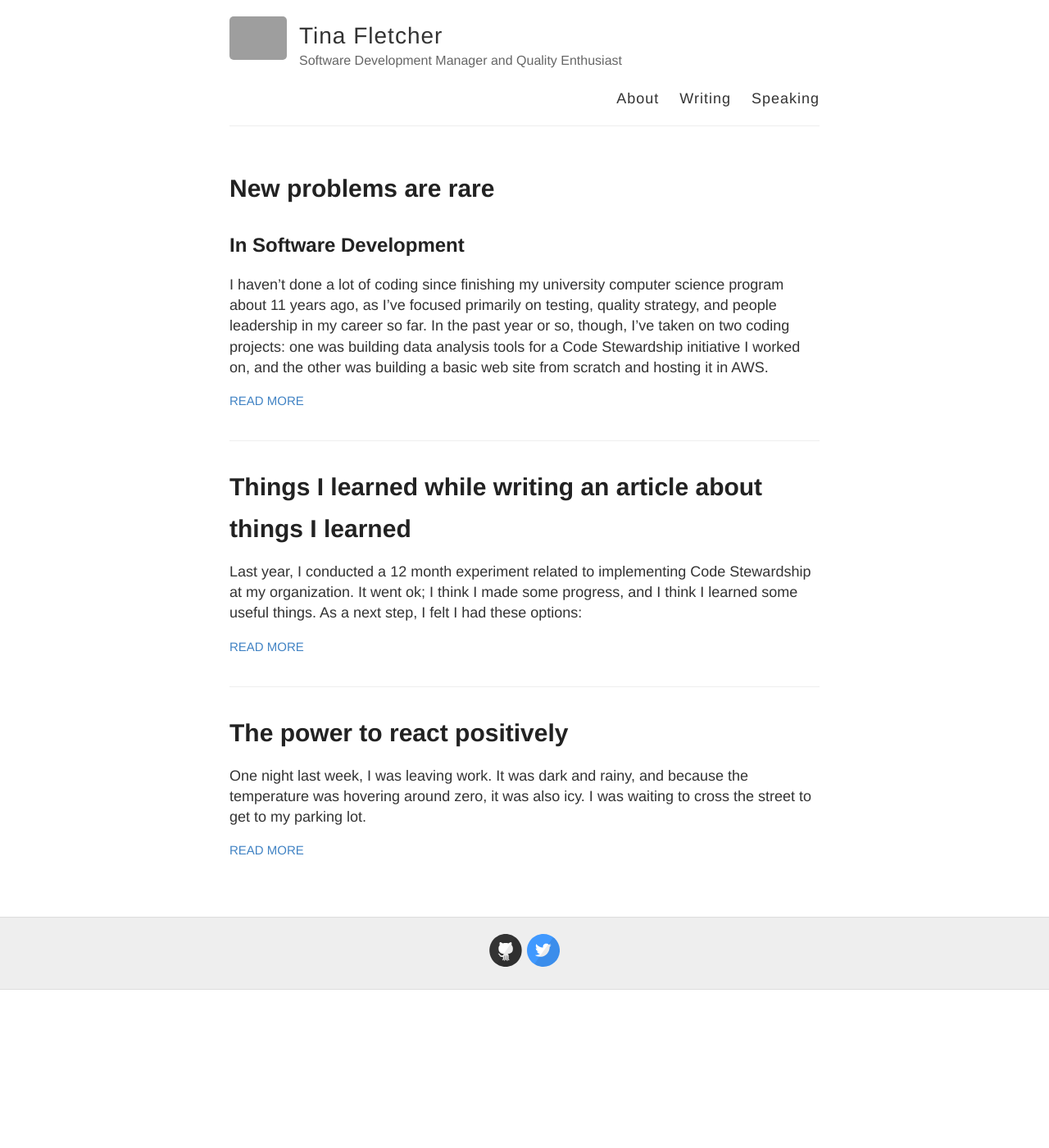
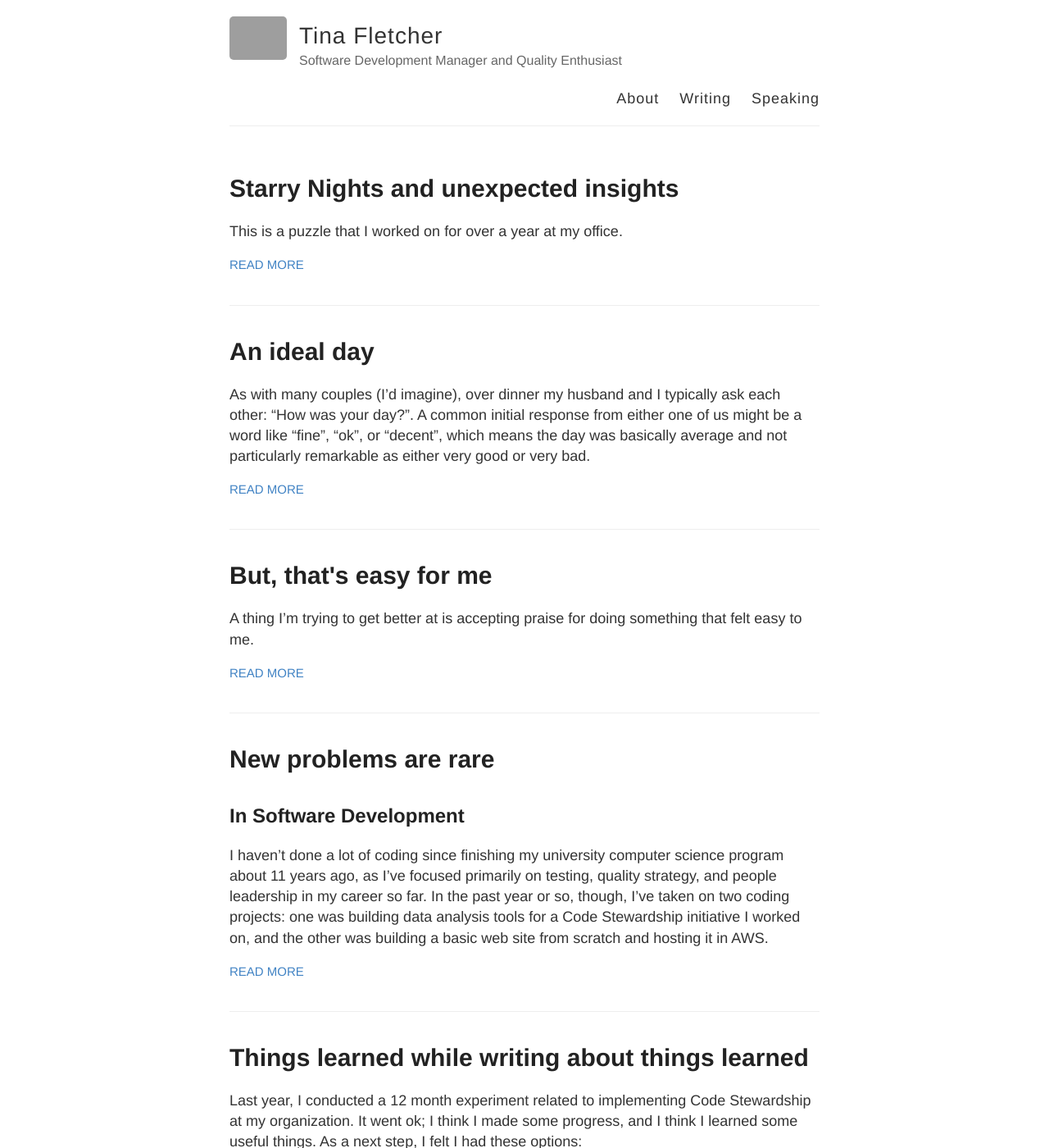
Before and after one commit to tinafletcher/tinafletcher.github.io, a Jekyll site: the page built from index.html, in a window 1280 px wide and 1400 px high. Shown: the whole window at 82% size. Built offline with Jekyll 4.4.1, drawn with Linux system fonts in a browser that asks for light colours; some of the changed lines change nothing that is shown; grey boxes are pictures that could not be loaded.

Commit message:
Adding several more existing blog posts

```diff
--- /dev/null
+++ b/_posts/2018-10-18-An-ideal-day.md
@@ -0,0 +1,34 @@
+---
+layout: post
+title: An ideal day
+---
+
+
+As with many couples (I'd imagine), over dinner my husband and I typically ask each other: "How was your day?". A common initial response from either one of us might be a word like "fine", "ok", or "decent", which means the day was basically average and not particularly remarkable as either very good or very bad.
+
+One day recently, I responded with a fairly enthusiastic "good!", and when my husband asked what had been good about it I struggled to actually come up with a concrete reason why I'd felt my day was better than average. There wasn't any significant or specific event I could point to that had made the day a good one. That seemed strange to me.
+
+The next morning when I got to work, I went over my calendar, email, and Slack messages from the previous day and tried to run through what I had spent my time doing, and how my interactions with other people had gone. I was trying to figure out what combination of small things had added up to a good day. I figured that being able to more consistently and purposefully orchestrate a good day in the future depended on knowing what a good day actually consisted of!
+
+As I thought more about this over the few weeks, and continued to observe the characteristics of what I felt were better or worse days, some things slowly started to take shape. Here's what I've learned so far.
+
+Accomplishments and activities that contribute to a good day
+---
++ Do something to learn/think outside my own context (can be as simple as reading an article or watching a short video)
++ Make some kind of connection with my network or the community (e.g. participate in a Twitter discussion, connect with someone outside my company via email or for lunch or coffee, maybe do a small task related to my KWSQA volunteer work such as encourage someone to submit a talk proposal for our conference)
++ Provide useful coaching or feedback to someone (ideally, one of my direct reports, but could also be someone else at my company or even outside of it)
+
+Scheduling and logistics that contribute to a good day
+---
++ Start day by reading and responding to email and Slack messages (hard to concentrate on other tasks until I know I am up to date with communications; so I should try to arrive at work with sufficient time to do this before my first meeting)
++ A block of uninterrupted time to accomplish something (~2 hrs seems good; doesn't matter exactly what the thing is, as long as it is important to me. Preferably in the morning while my brain is still fresh, and to get my day off on the right foot.)
++ Have 1, or at most 2, 1:1 meetings with team members (more than 2 can be quite draining for me, but less than 1 feels like I don't have a good pulse on how the team is doing)
+
+Things that contribute to a good week
+---
++ At least one day that is light on meetings; or, a combination of a couple of free mornings/afternoons is also fine
++ Initiate at least one way for my team to interact as a whole, either socially or for work related purposes (we're a larger group, so often people are split across many different areas of work and I want to make sure I provide sufficient opportunities for team cohesiveness and information sharing)
+
+Anyway, this is what I've figured out so far - I'm continuing to observe and monitor this. I also realize that the "requirements" can and most likely do change over time, so I guess it will be an ongoing thing to reflect on.
+
+I'd highly recommend taking a bit of time to think about this topic for yourself, if you can - I feel a lot more in control of being able to create the conditions that will lead to good days and weeks. Of course, I'm not always going to be able to make it happen, and sometimes one bad event can strongly impact an otherwise good day. But I have definitely noticed that I am starting to use more positive words more frequently at dinner time!
--- /dev/null
+++ b/_posts/2018-11-28-Starry-Nights-and-unexpected-insights.md
@@ -0,0 +1,44 @@
+---
+layout: post
+title: Starry Nights and unexpected insights
+---
+
+
+This is a puzzle that I worked on for over a year at my office.
+
+![Picture of a 200 piece puzzle of the Starry Night painting](../images/starry-night.jpg)
+
+There's usually some kind of communal puzzle going on in the kitchen near my desk, and typically each one is completed within a matter of weeks, but this one lasted for a particularly long time. There are a few reasons for this:
+
++ It's hard! Van Gogh's painting style makes it hard to see exactly what might match, and the puzzle manufacturer also used some very tricky piece shapes.
+There are a lot of pieces! It's tough to find a table that's big enough to spread the all pieces out onto, much less with extra space for starting to fit them together.
++ It wasn't all there! It was clear that there were some missing pieces (an employee donated the puzzle after cleaning out their basement), but it was impossible to tell how many. This made it easy to "give up" when looking for any particular piece.
++ Anyway, as the months went on, I found myself drawing interesting parallels between the puzzle and other challenges I was facing at work. Here are 5 anecdotes about my work on the puzzle - **which of these problem solving metaphors might also apply to something you're working on right now?**
+
+\#1. After a setback, sometimes all you need is one small step forwards to re-start momentum.
+---
+One day, after we'd been working on the puzzle for many weeks, something happened to it. It was never clear exactly what occurred, but a large proportion of the progress that had been made was wiped out. After this, no one worked on it for a while. I think the general sense was, why bother? It just sat there in its messed up state. Eventually, although I knew I wouldn't be able to quickly put it back how it was, I at least cleaned up the pieces and laid them out in a way that could be more easily picked back up by others. When I came back a few days later, the previously completed sections were mostly restored.
+
+\#2. Looking at a problem in a slightly different way can lead to a big leap forwards.
+---
+This tweet pretty much sums it up:
+
+![Tweet describing how turning a section upside down lead to a big leap in progress](../images/tweet-upside-down.png)
+
+\#3. If you are having trouble solving a problem, re-organizing or creating conditions for others to solve it can also be valuable.
+---
+Some days, no matter how long I sat there I could not find any new matching pieces in the puzzle. It always felt very frustrating to walk away from the table not having put a single thing together. Eventually, I learned that if I was having one of these days, instead of walking away without any concrete accomplishments I could try to leave behind the conditions for someone else to succeed. In the context of the puzzle, this meant things like re-organizing a group of pieces, or moving some things out of the way in order to provide a clearer view of a particular section, etc. Often, if I left after doing something like this, I'd walk by a while later and notice that someone else had been able to make progress as a result of the conditions I'd created. This sort of reminded me of my role as a manager :)
+
+\#4. Re-starting a project from scratch could actually be a fantastic opportunity.
+---
+![Tweet describing how the puzzle was put away during a cleaning rampage](../images/tweet-scratch.png)
+
+Although I was super disappointed at first, and never would have chosen to have all my work scrapped, I soon started to feel excited about the prospect of being able to start the puzzle over again. I could learn from the mistakes and difficulties we'd had in the past, and set up us for a much more satisfying and successful experience. There was one big question on my mind, though...
+
+\#5. Sometimes, you really are trying to solve an impossible problem.
+---
+...exactly how many of the pieces really were missing? Was it just a few really obvious ones, and we were using the "not all the pieces are here" excuse too frequently when searching for something? Or was it really the case that a significant chunk of the puzzle was missing, and it might not feel like a significant accomplishment even if we did somehow finish putting together all the pieces we had? I couldn't think of any way to figure this out other than brute force counting them. So one afternoon, that's what I did. It actually only took less than an hour (as with anything, I started out slowly and then improved my speed significantly after iterating on how I was doing it). There were 1883 pieces in the box. So, > 5% of the puzzle was missing. That's more than 1 in every 20 pieces.
+
+What now?
+---
+I decided that 5% was too high of a threshold - finishing the puzzle would be too difficult, and not satisfying enough. I probably would have considered starting again if the missing pieces had been more like 1% of the total. The puzzle, or what we have of it, now sits nicely boxed up on a shelf. But it taunts me every time I walk by. I'm considering finding and purchasing a new copy of it. I'm still very curious about how much the missing pieces had impacted our ability to make faster and better progress...
--- a/_posts/2018-2-8-Things-I-learned-while-writing-an-article-about-things-I-learned.md
+++ b/_posts/2018-2-8-Things-I-learned-while-writing-an-article-about-things-I-learned.md
@@ -1,6 +1,6 @@
 ---
 layout: post
-title: Things I learned while writing an article about things I learned
+title: Things learned while writing about things learned
 ---
 
 
--- /dev/null
+++ b/_posts/2018-3-29-But-thats-easy-for-me.md
@@ -0,0 +1,15 @@
+---
+layout: post
+title: But, that's easy for me
+---
+
+
+A thing I'm trying to get better at is accepting praise for doing something that felt easy to me.
+
+My whole life, people have told me that I'm extremely well organized. I've always struggled to recognize this as a legitimate talent. I don't feel like I've ever invested time in trying to be "good" at organizing things, or learning effective strategies for doing so. To me it just feels like "doing things properly", in ways that feel natural and easy.
+
+However, this kind of thing definitely doesn't come naturally to everyone. It took me a while to realize this. Sometimes, I still catch myself being disappointed by others when insufficient planning or organization leads them to forget things, to not meet commitments, or to miss opportunities. This isn't necessarily fair, though. When I think about things I am terrible at (such as attempting to use my absolutely abysmal sense of direction to find my way to a new location), I know I can still be terrible at these things even if I am actually putting a lot of effort into trying to be better. I also really appreciate when people who are stronger in those areas respectfully give me a hand (such as when my husband nicely reminds me which way to turn on a route he knows I have driven many times before). I need to keep this in mind, and not assume that someone who is failing at organization isn't trying, or doesn't care.
+
+So even though it feels better accepting praise for something I did that was actually really hard for me, I think it's still ok to feel good about leveraging my natural talents. Lately, if someone tells me that they appreciated some planning work I did, instead of awkwardly saying something like "it wasn't a big deal", I am trying to genuinely thank them and share some of the thought process that went into my work. Maybe I'll say something that helps them next time they are facing a problem that could benefit from a more organized approach. At the very least, I'm showing better appreciation for the fact that they went out of their way to give me positive feedback, even if I am hearing a voice in the back of my head saying I didn't totally earn it.
+
+What things are you naturally good at that other people find really valuable?
```
Also changed, not shown: images/starry-night.jpg (added), images/tweet-scratch.png (added), images/tweet-upside-down.png (added).
